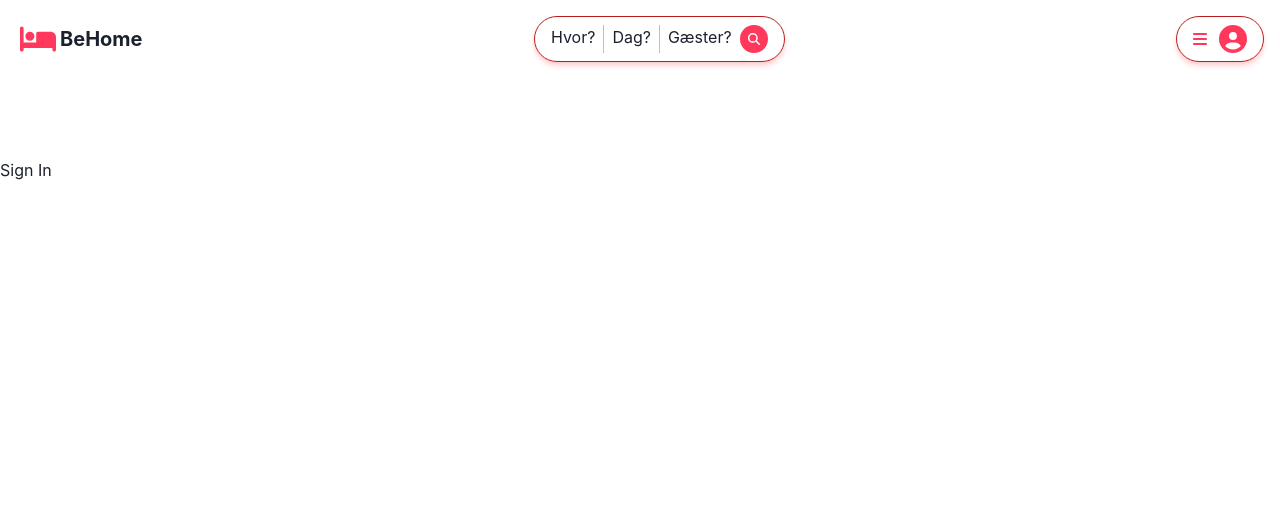
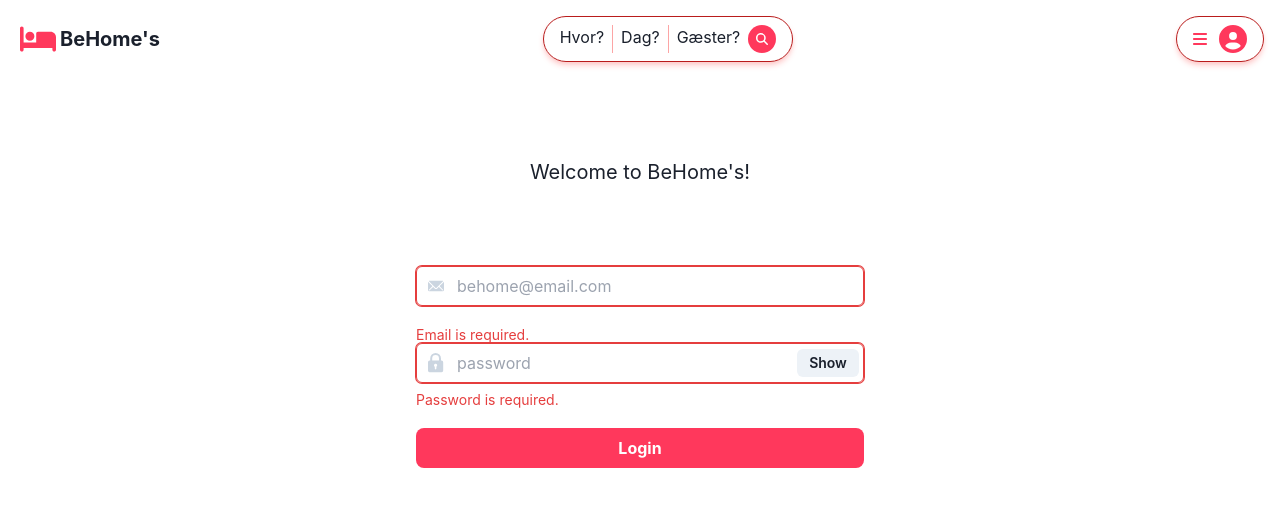
Before and after one commit to BawarHamid/airbnb-MERN-TS, a React (Vite) app in the folder client/: page /login in a window 1280 px wide. Shown: the top 506 px of the page. Built offline with nearby package versions, Linux system fonts and the light colour scheme.

Commit message:
LoginForm UI nearly done.

```diff
--- a/client/package.json
+++ b/client/package.json
@@ -10,6 +10,7 @@
     "preview": "vite preview"
   },
   "dependencies": {
+    "@chakra-ui/icons": "^2.1.1",
     "@chakra-ui/react": "^2.8.2",
     "@emotion/react": "^11.11.1",
     "@emotion/styled": "^11.11.0",
--- a/client/src/components/NavHeader.tsx
+++ b/client/src/components/NavHeader.tsx
@@ -22,7 +22,7 @@ const NavHeader: React.FC = () => {
           >
             <path d="M32 32c17.7 0 32 14.3 32 32V320H288V160c0-17.7 14.3-32 32-32H544c53 0 96 43 96 96V448c0 17.7-14.3 32-32 32s-32-14.3-32-32V416H352 320 64v32c0 17.7-14.3 32-32 32s-32-14.3-32-32V64C0 46.3 14.3 32 32 32zm144 96a80 80 0 1 1 0 160 80 80 0 1 1 0-160z" />
           </svg>
-          <span className="font-bold text-xl">BeHome</span>
+          <span className="font-bold text-xl">BeHome's</span>
         </a>
         <div className="flex border border-red-700 rounded-full py-2 px-4 gap-2 shadow-md shadow-red-200">
           <div>Hvor?</div>
--- a/client/src/pages/Authentication/SignInPage.tsx
+++ b/client/src/pages/Authentication/SignInPage.tsx
@@ -1,10 +1,86 @@
-import React from "react";
+import { EmailIcon, LockIcon } from "@chakra-ui/icons";
+import {
+  Button,
+  FormControl,
+  FormErrorMessage,
+  Input,
+  InputGroup,
+  InputLeftElement,
+  InputRightElement,
+} from "@chakra-ui/react";
+import React, { useState } from "react";
 
 const SignInPage: React.FC = () => {
+  const [show, setShow] = React.useState(false);
+  const handleClick = () => setShow(!show);
+  const [inputEmail, setInputEmail] = useState("");
+  const [inputPassword, setInputPassword] = useState("");
+
+  const handleInputChangeEmail = (e) => setInputEmail(e.target.value);
+  const handleInputChangePassword = (e) => setInputPassword(e.target.value);
+
+  const isErrorEmail = inputEmail === "";
+  const isErrorPassword = inputPassword === "";
+
   return (
-    <>
-      <div>Sign In</div>
-    </>
+    <div>
+      <h1 className="text-xl text-center">Welcome to BeHome's!</h1>
+
+      <form className="max-w-md mx-auto mt-20">
+        <FormControl isInvalid={isErrorEmail}>
+          <InputGroup className="mb-5">
+            <InputLeftElement pointerEvents="none">
+              <EmailIcon color="gray.300" />
+            </InputLeftElement>
+            <Input
+              type="tel"
+              size="md"
+              placeholder="behome@email.com"
+              onChange={handleInputChangeEmail}
+            />
+          </InputGroup>
+          {!isErrorEmail ? (
+            ""
+          ) : (
+            <FormErrorMessage>Email is required.</FormErrorMessage>
+          )}
+        </FormControl>
+
+        <FormControl isInvalid={isErrorPassword}>
+          <InputGroup size="md">
+            <InputLeftElement pointerEvents="none" fontSize="1.2em">
+              <LockIcon color="gray.300" />
+            </InputLeftElement>
+
+            <Input
+              pr="4.5rem"
+              type={show ? "text" : "password"}
+              placeholder="password"
+              onChange={handleInputChangePassword}
+            />
+            <InputRightElement width="4.5rem">
+              <Button h="1.75rem" size="sm" onClick={handleClick}>
+                {show ? "Hide" : "Show"}
+              </Button>
+            </InputRightElement>
+          </InputGroup>
+          {!isErrorPassword ? (
+            ""
+          ) : (
+            <FormErrorMessage>Password is required.</FormErrorMessage>
+          )}
+        </FormControl>
+
+        <button
+          className="bg-primary-red p-2 w-full text-white rounded-lg mt-5 font-bold"
+          disabled={
+            (isErrorEmail && isErrorPassword) || isErrorEmail || isErrorPassword
+          }
+        >
+          Login
+        </button>
+      </form>
+    </div>
   );
 };
 
```
Also changed, not shown: 1 other file (tests, documents, lock files or other folders).
